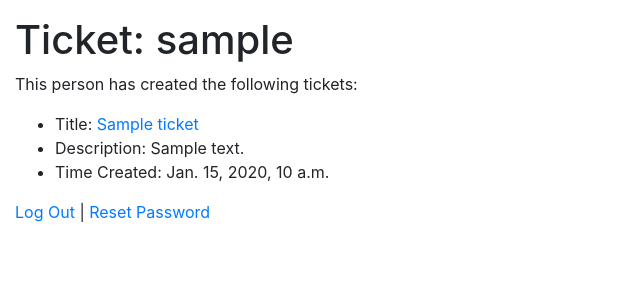
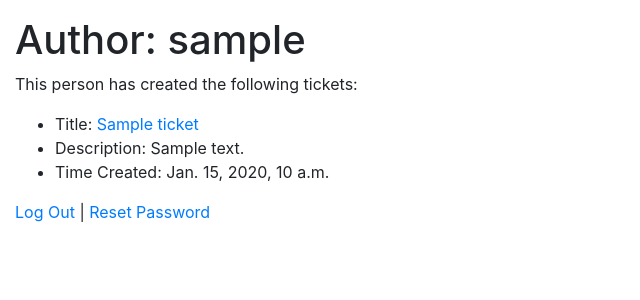
Before and after one commit to josephdubon/django-bugtracker, a Django app: page /authors/1/ in a window 1280 px wide. Shown: the part 48-348 px from the top of the page, without its empty margins (0-640 px from the left). Run offline with Django 3.2, Linux system fonts and the light colour scheme; a user stored in the database is signed in; tables that the repository leaves empty hold one stand-in row (values such as "Sample post"); some libraries are stand-ins or nearby versions.

Commit message:
Changed heading
Took 2 hours 58 minutes

```diff
--- a/templates/author_detail.html
+++ b/templates/author_detail.html
@@ -11,7 +11,7 @@
     </nav>
     <h1>{{ heading }}</h1>
     {% if user.is_authenticated %}
-        <h1>Ticket: {{ author.username }}</h1>
+        <h1>Author: {{ author.username }}</h1>
         <p>
             This person has created the following tickets:
         </p>
```
